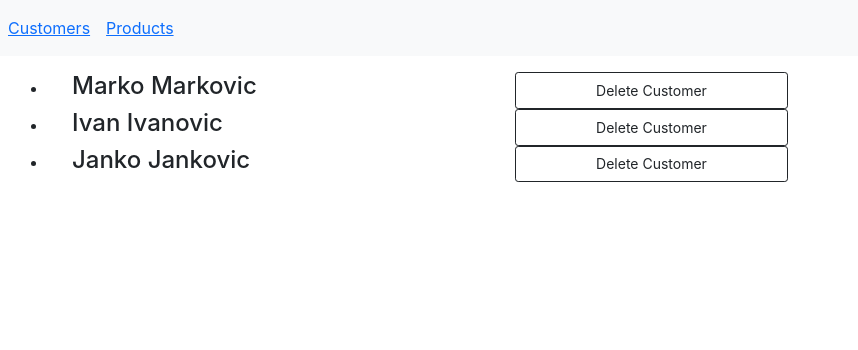
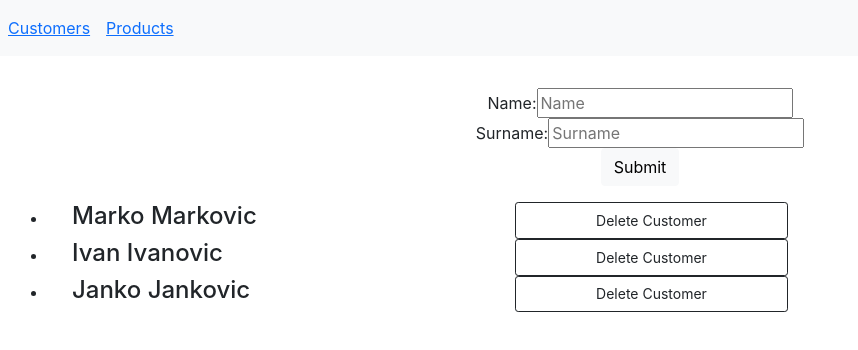
Before and after one commit to MilicaB96/store-app, a React (Create React App) app: page /customers in a window 1280 px wide. Shown: the top 350 px of the page, without its empty margins (0-858 px from the left). Built offline with nearby package versions, Linux system fonts and the light colour scheme.

Commit message:
added customer form

```diff
--- a/src/pages/AppCustomers.js
+++ b/src/pages/AppCustomers.js
@@ -5,6 +5,10 @@ import CustomerService from "../services/CustomerService";
 function AppCustomers() {
   // declare customers variable
   const [customers, setCustomers] = useState(CustomerService.getAll());
+  // add customer name,surname
+  const [name, setName] = useState("");
+  const [surname, setSurname] = useState("");
+
   //delete customer function
   const handleDelete = (id) => {
     const isDeleted = CustomerService.delete(id);
@@ -12,8 +16,45 @@ function AppCustomers() {
       setCustomers(customers.filter((customer) => customer.id !== id));
     }
   };
+  //submit customer form function
+  const handleSubmit = (e) => {
+    e.preventDefault();
+    const newCustomer = CustomerService.create({ name, surname });
+    setCustomers([...customers, newCustomer]);
+  };
   return (
     <div className='p-3'>
+      {/* customer form */}
+      <div className='container p-3'>
+        <form onSubmit={handleSubmit}>
+          <label>
+            Name:
+            <input
+              type='text'
+              name='name'
+              placeholder='Name'
+              required
+              onChange={(e) => setName(e.target.value)}
+            />
+          </label>
+          <br />
+          <label>
+            Surname:
+            <input
+              type='text'
+              name='surname'
+              placeholder='Surname'
+              required
+              onChange={(e) => setSurname(e.target.value)}
+            />
+          </label>
+          <br />
+          <button type='submit' className='btn btn-light'>
+            Submit
+          </button>
+        </form>
+      </div>
+      {/* customer listing */}
       <ul>
         {customers.map((customer) => (
           <li key={customer.id} className='text-start'>
--- a/src/services/CustomerService.js
+++ b/src/services/CustomerService.js
@@ -29,5 +29,10 @@ class CustomerService {
     this.customers = this.customers.filter((customer) => customer.id != id);
     return true;
   }
+  create(data) {
+    const newId = this.customers[this.customers.length - 1].id + 1;
+    this.customers.push({ ...data, id: newId, products: [] });
+    return this.customers[this.customers.length - 1];
+  }
 }
 export default new CustomerService();
```
